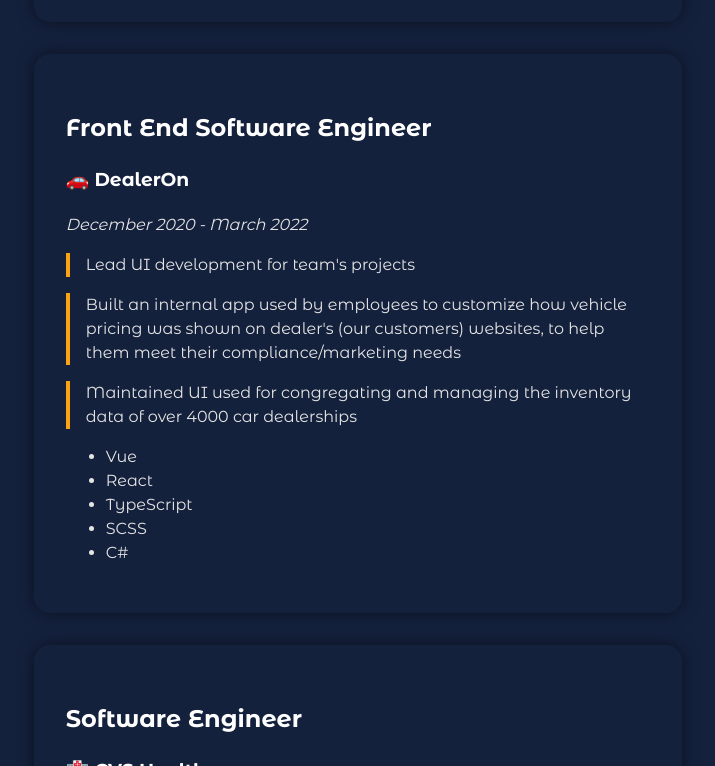
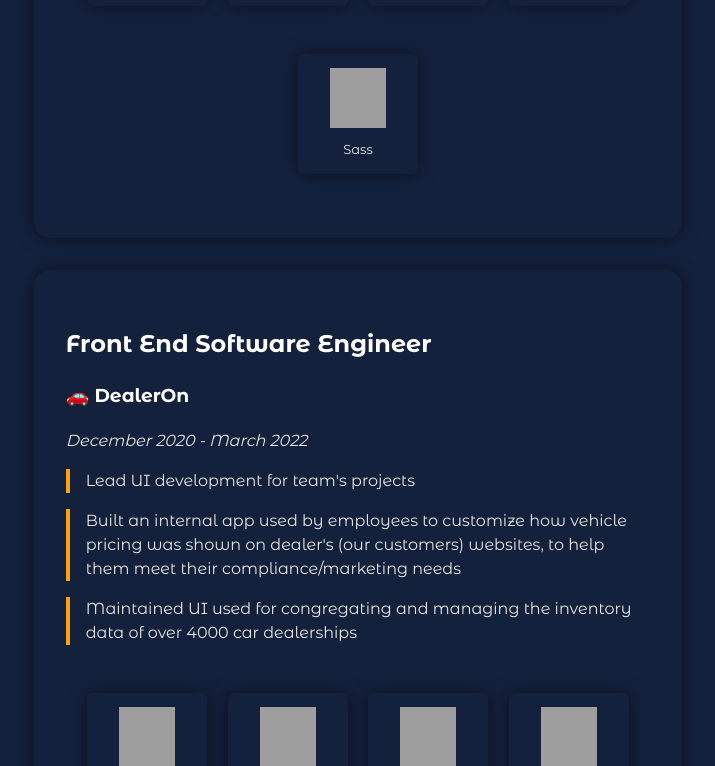
Before and after one commit to tomcorey26/tomcorey.lol, an Astro site: page / in a window 1280 px wide. Shown: the part 1453-2219 px from the top of the page, without its empty margins (282-997 px from the left). Built offline with nearby package versions, Linux system fonts and the light colour scheme; Astro itself is replaced by a stand-in of ours; grey boxes are pictures that could not be loaded.

Commit message:
feat(job-experience): Add skills in the form of icon cells

```diff
--- a/src/components/Card.tsx
+++ b/src/components/Card.tsx
@@ -3,10 +3,13 @@ import '../styles/Card.css';
 type Props = {
   children: React.ReactNode;
   className?: string;
+  tag?: keyof JSX.IntrinsicElements;
 };
 
-export const Card = ({ children, className }: Props) => {
+export const Card = ({ children, className, tag = 'div' }: Props) => {
   const classes = ['card', 'dark', className].filter(Boolean).join(' ');
 
-  return <div className={classes}>{children}</div>;
+  const Tag = tag;
+
+  return <Tag className={classes}>{children}</Tag>;
 };
--- a/src/components/JobExperience.tsx
+++ b/src/components/JobExperience.tsx
@@ -1,4 +1,5 @@
 import { Card } from './Card';
+import { TechCell } from './TechCell';
 
 import '../styles/job-experience.css';
 
@@ -45,9 +46,8 @@ export default function JobExperience(job: Props) {
           ))}
         </ul>
         <ul className="job__skills">
-          {/* TODO add icons for each skill */}
-          {job.skills.map((skill) => (
-            <li>{skill}</li>
+          {job.skills.map((skill, i) => (
+            <TechCell key={skill + job.company} tech={skill} />
           ))}
         </ul>
       </div>
--- /dev/null
+++ b/src/components/TechCell.tsx
@@ -0,0 +1,28 @@
+import { Card } from './Card';
+import '../styles/tech-cell.css';
+
+interface Props {
+  tech: TechSkill;
+}
+
+const urlMap: Record<TechSkill, string> = {
+  React: 'https://img.stackshare.io/service/1020/OYIaJ1KK.png',
+  Vue: 'https://img.stackshare.io/service/3837/paeckCWC.png',
+  JavaScript: 'https://img.stackshare.io/service/1209/javascript.jpeg',
+  TypeScript: 'https://img.stackshare.io/service/1612/bynNY5dJ.jpg',
+  'Node.js': 'https://img.stackshare.io/service/1011/n1JRsFeB_400x400.png',
+  MongoDB: 'https://img.stackshare.io/service/1030/leaf-360x360.png',
+  Sass: 'https://img.stackshare.io/service/1171/jCR2zNJV.png',
+  'C#': 'https://img.stackshare.io/service/1015/1200px-C_Sharp_wordmark.svg.png',
+};
+
+export const TechCell = ({ tech }: Props) => {
+  return (
+    <Card tag="li" className="cell">
+      <div className="cell__img-container">
+        <img src={urlMap[tech]} className="css-eei33z" />
+      </div>
+      <div className="cell__language">{tech}</div>
+    </Card>
+  );
+};
--- a/src/pages/index.astro
+++ b/src/pages/index.astro
@@ -28,7 +28,7 @@ const jobs: JobExperience[] = [
       critical to the business (Starry's internet signup flow) that
       resulted in a 15% take-rate for the up-sell`,
     ],
-    skills: ['Vue', 'JavaScript', 'Node.js', 'MongoDB', 'SCSS'],
+    skills: ['Vue', 'JavaScript', 'Node.js', 'MongoDB', 'Sass'],
   },
   {
     title: 'Front End Software Engineer',
@@ -46,7 +46,7 @@ const jobs: JobExperience[] = [
       `Maintained UI used for congregating and managing
       the inventory data of over 4000 car dealerships`,
     ],
-    skills: ['Vue', 'React', 'TypeScript', 'SCSS', 'C#'],
+    skills: ['Vue', 'React', 'TypeScript', 'C#', 'Sass'],
   },
   {
     title: 'Software Engineer',
@@ -58,7 +58,7 @@ const jobs: JobExperience[] = [
       'Worked on a SAFe Agile team delivering solutions for the public CVS Health RESTful API',
       'Utilized TypeScript, React, and Node to create a tool for the generation of API proxies on Google Cloud’s Apigee platform',
     ],
-    skills: ['TypeScript', 'React', 'Node.js', 'SCSS'],
+    skills: ['TypeScript', 'React', 'Node.js', 'Sass'],
   },
 ];
 ---
--- a/src/styles/job-experience.css
+++ b/src/styles/job-experience.css
@@ -24,3 +24,11 @@
   transform: scale(1.02) translateY(-0.1rem);
   transition: all 0.2s;
 }
+
+.job__skills {
+  list-style: none;
+  padding: 0;
+  display: flex;
+  flex-flow: row wrap;
+  justify-content: space-evenly;
+}
--- /dev/null
+++ b/src/styles/tech-cell.css
@@ -0,0 +1,33 @@
+.cell {
+  position: relative;
+  display: flex;
+  cursor: pointer;
+  border-radius: 6px;
+  height: 120px;
+  width: 120px;
+  flex-direction: column;
+  align-items: center;
+  justify-content: center;
+  margin-bottom: 1rem;
+
+  transition: all 0.2s ease-in;
+}
+
+.cell:hover {
+  transform: scale(1.1);
+  transition: all 0.2s ease-in;
+}
+
+.cell__img-container > img {
+  width: 60px;
+  height: 60px;
+}
+
+.cell__language {
+  font-size: 13px;
+  line-height: 1.7;
+  letter-spacing: normal;
+  -webkit-font-smoothing: antialiased;
+  margin-top: 3px;
+  text-align: center;
+}
```
Also changed, not shown: src/pages/types.d.ts (+11 -1 lines).
